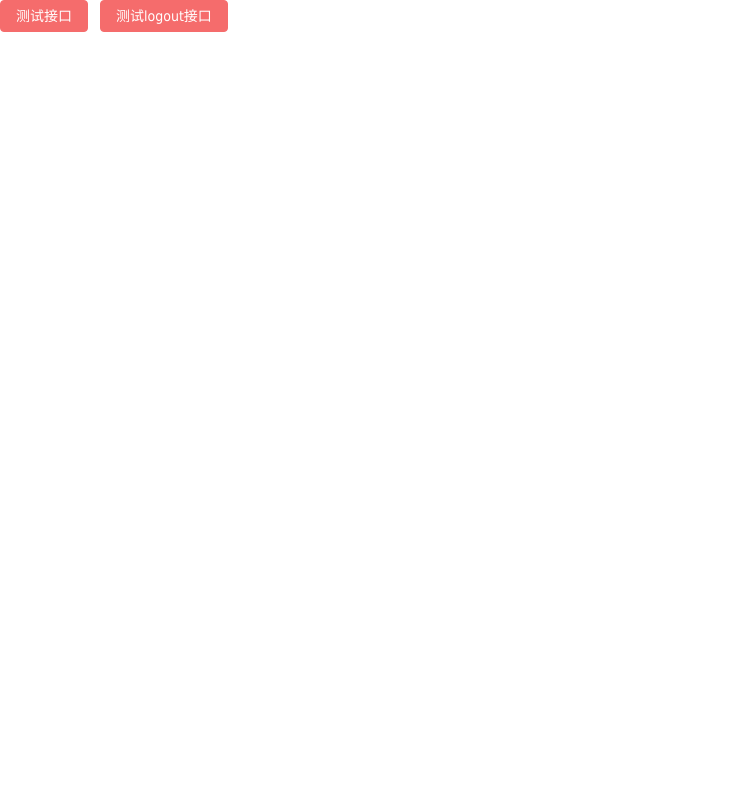
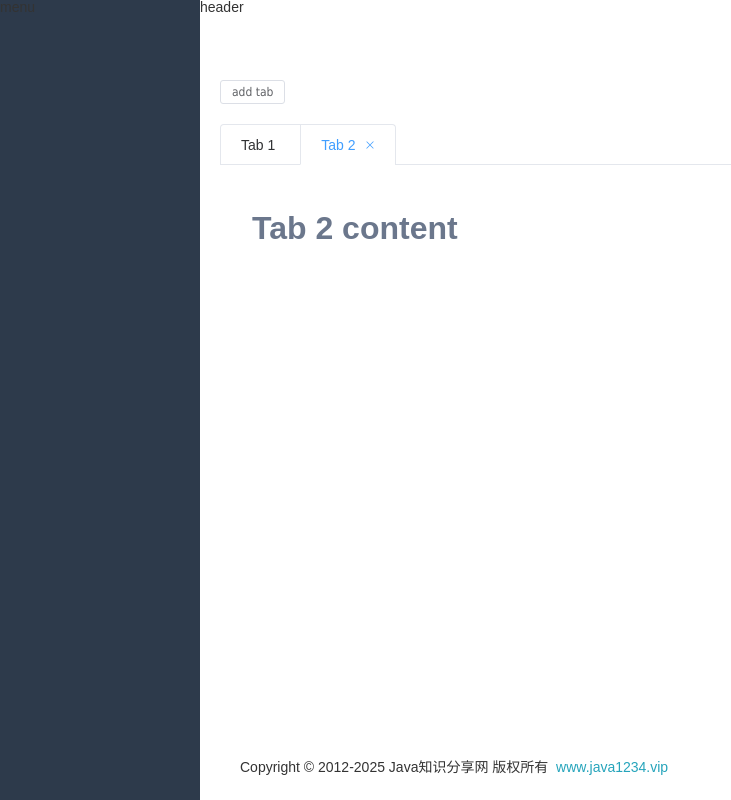
Before and after one commit to LMINediva/melodious-player-admin, a Vue app: page /#/ in a window 1280 px wide. Shown: the whole page, without its empty margins (0-731 px from the left). Built offline with nearby package versions, Linux system fonts and the light colour scheme.

Commit message:
Complete the main page layout.

```diff
--- /dev/null
+++ b/src/layout/footer/index.vue
@@ -0,0 +1,17 @@
+<template>
+  <div class="footer">
+    Copyright © 2012-2025 Java知识分享网 版权所有&nbsp;&nbsp;<a href="http://www.java1234.vip" target="_blank">www.java1234.vip</a>
+  </div>
+</template>
+
+<script setup>
+
+</script>
+
+<style lang="scss" scoped>
+.footer {
+  padding: 20px;
+  display: flex;
+  align-items: center;
+}
+</style>
--- /dev/null
+++ b/src/layout/header/index.vue
@@ -0,0 +1,11 @@
+<template>
+  header
+</template>
+
+<script setup>
+
+</script>
+
+<style lang="scss" scoped>
+
+</style>
--- a/src/layout/index.vue
+++ b/src/layout/index.vue
@@ -1,20 +1,55 @@
 <template>
-  <el-button type="danger" @click="testHandler">测试接口</el-button>
-  <el-button type="danger" @click="testLogoutHandler">测试logout接口</el-button>
+  <div class="app-wrapper">
+    <el-container>
+      <el-aside width="200px" class="sidebar-container">
+        <Menu/>
+      </el-aside>
+      <el-container>
+        <el-header>
+          <Header/>
+        </el-header>
+        <el-main>
+          <Tabs/>
+        </el-main>
+        <el-footer>
+          <Footer/>
+        </el-footer>
+      </el-container>
+    </el-container>
+  </div>
 </template>
 
 <script setup>
-import requestUtil from '@/util/request';
-
-const testHandler = async () => {
-  let result = await requestUtil.get("test/user/list");
-};
-
-const testLogoutHandler = async () => {
-  let result = await requestUtil.get("logout");
-};
+import Menu from '@/layout/menu';
+import Header from '@/layout/header';
+import Footer from '@/layout/footer';
+import Tabs from '@/layout/tabs';
 </script>
 
 <style scoped>
 
+.app-wrapper {
+  position: relative;
+  width: 100%;
+  height: 100%;
+}
+
+.sidebar-container {
+  background-color: #2d3a4b;
+  height: 100%;
+}
+
+.el-container {
+  height: 100%
+}
+
+.el-header {
+  padding-left: 0px;
+  padding-right: 0px;
+}
+
+:deep(ul.el-menu) {
+  border-right-width: 0px
+}
+
 </style>
--- /dev/null
+++ b/src/layout/menu/index.vue
@@ -0,0 +1,11 @@
+<template>
+menu
+</template>
+
+<script setup>
+
+</script>
+
+<style lang="scss" scoped>
+
+</style>
--- /dev/null
+++ b/src/layout/tabs/index.vue
@@ -0,0 +1,77 @@
+<template>
+  <div style="margin-bottom: 20px">
+    <el-button size="small" @click="addTab(editableTabsValue)">
+      add tab
+    </el-button>
+  </div>
+  <el-tabs
+      v-model="editableTabsValue"
+      type="card"
+      class="demo-tabs"
+      closable
+      @tab-remove="removeTab"
+  >
+    <el-tab-pane
+        v-for="item in editableTabs"
+        :key="item.name"
+        :label="item.title"
+        :name="item.name"
+    >
+      {{ item.content }}
+    </el-tab-pane>
+  </el-tabs>
+</template>
+
+<script setup>
+import {ref} from 'vue';
+
+let tabIndex = 2;
+const editableTabsValue = ref('2');
+const editableTabs = ref([
+  {
+    title: 'Tab 1',
+    name: '1',
+    content: 'Tab 1 content',
+  },
+  {
+    title: 'Tab 2',
+    name: '2',
+    content: 'Tab 2 content',
+  },
+]);
+
+const addTab = (targetName) => {
+  const newTabName = `${++tabIndex}`;
+  editableTabs.value.push({
+    title: 'New Tab',
+    name: newTabName,
+    content: 'New Tab content',
+  });
+  editableTabsValue.value = newTabName;
+};
+const removeTab = (targetName) => {
+  const tabs = editableTabs.value;
+  let activeName = editableTabsValue.value;
+  if (activeName === targetName) {
+    tabs.forEach((tab, index) => {
+      if (tab.name === targetName) {
+        const nextTab = tabs[index + 1] || tabs[index - 1];
+        if (nextTab) {
+          activeName = nextTab.name;
+        }
+      }
+    })
+  }
+  editableTabsValue.value = activeName;
+  editableTabs.value = tabs.filter((tab) => tab.name !== targetName);
+};
+</script>
+
+<style>
+.demo-tabs > .el-tabs__content {
+  padding: 32px;
+  color: #6b778c;
+  font-size: 32px;
+  font-weight: 600;
+}
+</style>
```
